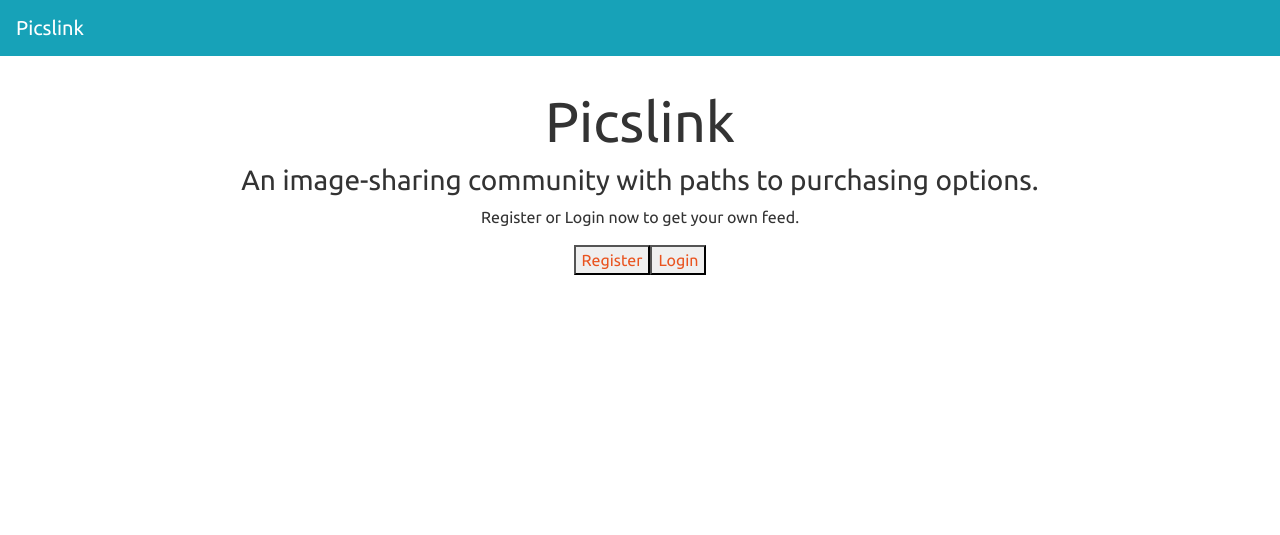
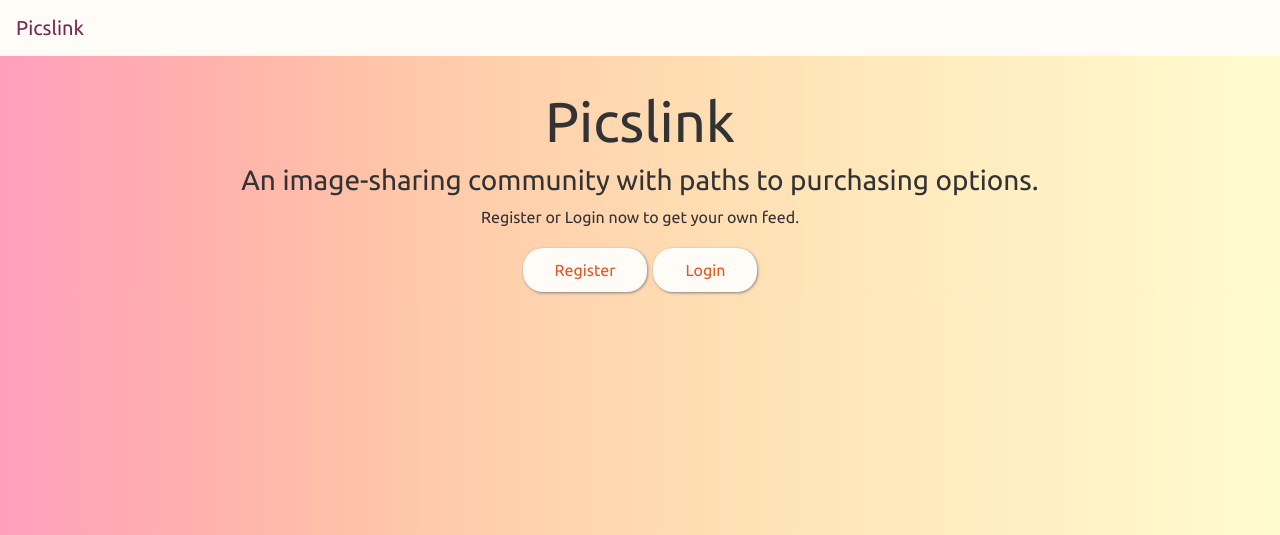
Before and after one commit to ashleynd/29-capstone-1, a Flask app: page / in a window 1280 px wide. Shown: the top 535 px of the page. Run offline with Flask 2, Linux system fonts and the light colour scheme.

Commit message:
added in some css

```diff
--- a/static/styles.css
+++ b/static/styles.css
@@ -1,7 +1,47 @@
+body {
+    background-image: linear-gradient(to right, #ff9fbe, #ffa9b3, #ffb4ab, #ffc1a9, #ffcdab, #ffd5af, #ffddb3, #ffe5b9, #ffebbe, #fff0c4, #fff6ca, #fffbd1);
+}
+
+.navbar {
+    background-color: #fffbf7;
+}
+
 img {
     width: 200px;
 }
 
 .card {
     display: inline-block;
+    margin: 5px;
+    background-color: aliceblue;
+    box-shadow: 0px 0px 0px grey;
+    -webkit-transition:  box-shadow .25s ease-out;
+    box-shadow: .8px .9px 3px grey;
 }
+
+
+.card:hover{
+    box-shadow: 1px 8px 20px grey;
+    -webkit-transition:  box-shadow .25s ease-in;
+}
+
+.btn {
+    background-color: #fffbf7;
+    border: none;
+    color: white;
+    padding: 10px 32px;
+    margin: 3px;
+    border-radius: 20px;
+    text-align: center;
+    text-decoration: none;
+    display: inline-block;
+    font-size: 16px;
+    box-shadow: 0px 0px 0px grey;
+   -webkit-transition:  box-shadow .25s ease-out;
+    box-shadow: .8px .9px 3px grey;
+}
+
+.btn:hover {
+     box-shadow: 1px 3px 8px grey;
+    -webkit-transition:  box-shadow .1s ease-in;
+}
--- a/templates/base.html
+++ b/templates/base.html
@@ -13,23 +13,23 @@
   <body>
 
   {% if 'user_id' not in session %}
-    <div class="navbar navbar-secondary bg-info">
+    <div class="navbar">
       <div class="navbar-container">
-        <div class="navbar-brand"><a class="text-white" href="/">Picslink</a></div>
+        <div class="navbar-brand"><a class="text-dark" href="/">Picslink</a></div>
       </div>
     </div>
 
     {% endif %}
 
   {% if 'user_id' in session %}
-    <div class="navbar navbar-light bg-info">
+    <div class="navbar">
       <div class="navbar-container">
         <!-- <div class="navbar-brand"><a class="text-white" href="/">Picslink</a></div> -->
-        <div class="navbar-brand"><a class="text-white" href="/feed">Feed</a></div>
-        <div class="navbar-brand"><a class="text-white" href="/myposts">My Posts</a></div>
-        <div class="navbar-brand"><a class="text-white" href="/favorites">My Favorites</a></div>
-        <div class="navbar-brand"><a class="text-white" href="/add">New Post</a></div>
-        <div class="navbar-brand"><a class="text-white" href="/logout">Logout</a></div>
+        <div class="navbar-brand"><a class="text-dark" href="/feed">Feed</a></div>
+        <div class="navbar-brand"><a class="text-dark" href="/myposts">My Posts</a></div>
+        <div class="navbar-brand"><a class="text-dark" href="/favorites">My Favorites</a></div>
+        <div class="navbar-brand"><a class="text-dark" href="/add">New Post</a></div>
+        <div class="navbar-brand"><a class="text-dark" href="/logout">Logout</a></div>
       </div>
     </div>
   {% endif %}
--- a/templates/index.html
+++ b/templates/index.html
@@ -16,8 +16,8 @@
 
   {% if 'user_id' not in session %}
   <div class="d-flex justify-content-center">
-    <button><a href="/register">Register</a></button>
-    <button><a href="/login">Login</a></button>
+    <button class="btn"><a href="/register">Register</a></button>
+    <button class="btn"><a href="/login">Login</a></button>
   </div>
   {% endif %}
 
--- a/templates/posts/feed.html
+++ b/templates/posts/feed.html
@@ -8,8 +8,8 @@
       <div class="card" style="width: 14rem;">
         <div class="card-body">
           <a href="/buy">
-            <img src="{{ post.photo_url }}" class="card-img-top" alt="image">
-            <h5 class="card-title">{{ post.title }}</h5>
+            <img src="{{ post.photo_url }}" class="card-img-top text-info" alt="image">
+            <h5 class="card-title text-dark">{{ post.title }}</h5>
           </a>
             <p class="card-text">{{ post.caption }}</p>
             <p><small>By {{ post.user.username }} on {{ post.friendly_date }}</small></p>
--- a/templates/users/register.html
+++ b/templates/users/register.html
@@ -28,7 +28,7 @@
     {% endfor %}
 
 
-      <button type="submit">Register</button>
+      <button type="submit" class="btn">Register</button>
 
 
 
```
Also changed, not shown: 1 other file.
